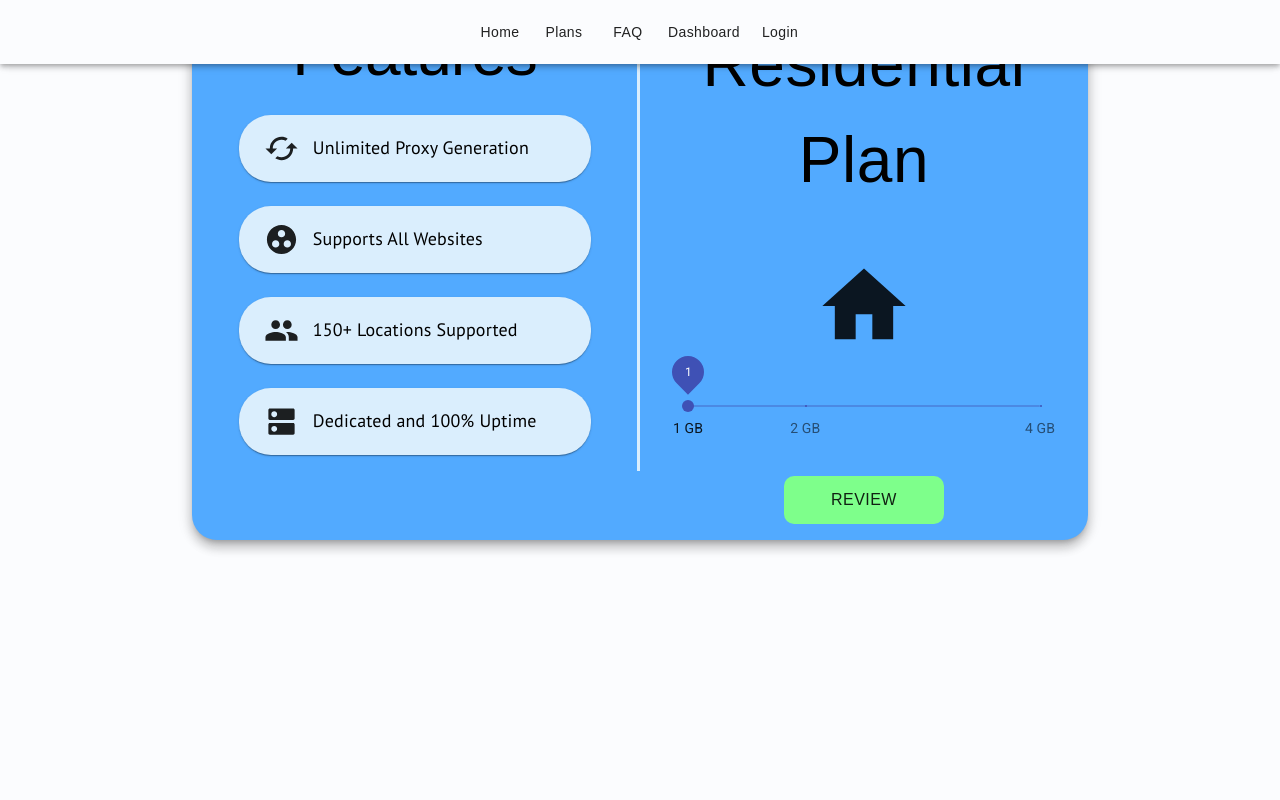
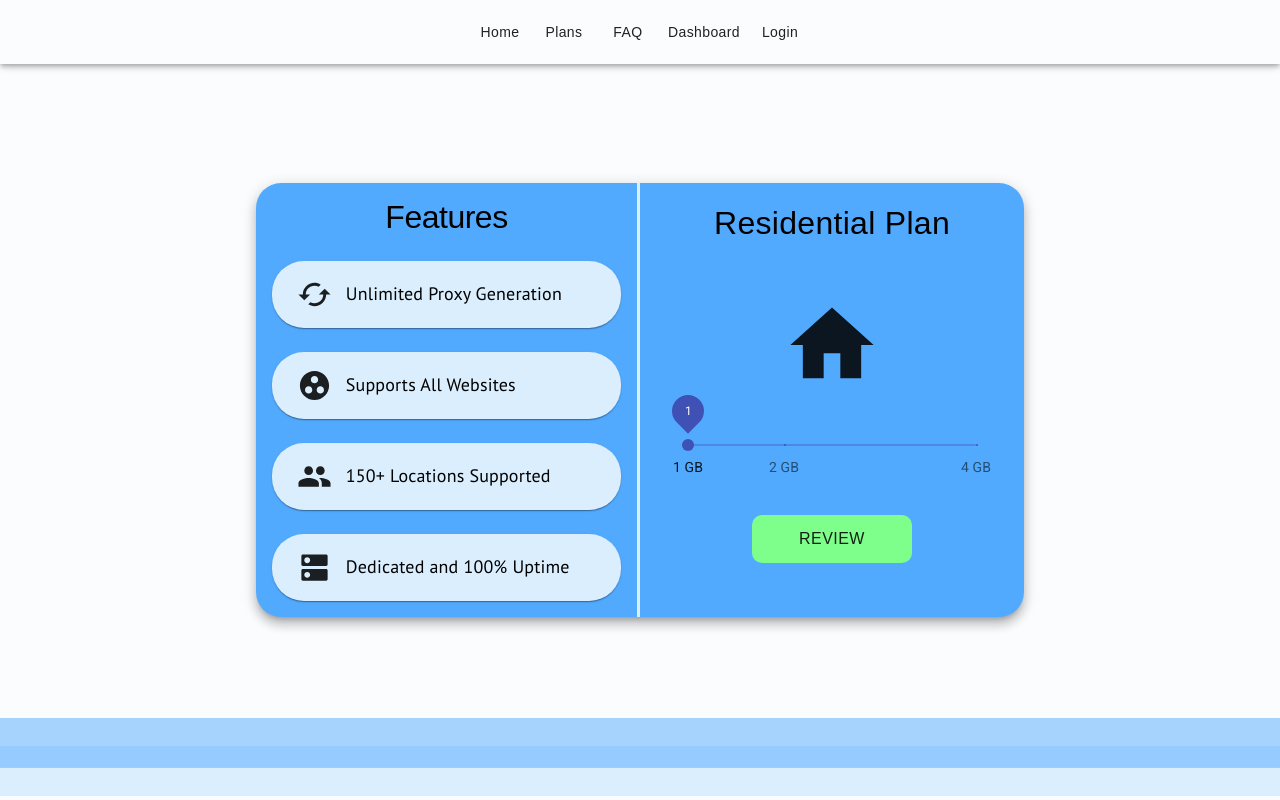
Before and after one commit to MatthewDinh419/ASAProxies, a React (Create React App) app in the folder frontend/: page /plans in a window 1280 px wide. Built offline with nearby package versions, Linux system fonts and the light colour scheme; a web font is replaced by a local one; what react-stripe-elements would draw is missing.

Commit message:
Finished UI of plans page

```diff
--- a/frontend/src/components/PlansPage.js
+++ b/frontend/src/components/PlansPage.js
@@ -12,6 +12,7 @@ import DialogContentText from "@material-ui/core/DialogContentText";
 import DialogTitle from "@material-ui/core/DialogTitle";
 import TextField from "@material-ui/core/TextField";
 import KeyboardArrowRightIcon from "@material-ui/icons/KeyboardArrowRight";
+import PlanDecoration from "../../assets/plan_decoration.svg";
 import axios from "axios";
 import Typography from "@material-ui/core/Typography";
 import CachedIcon from "@material-ui/icons/Cached";
@@ -20,6 +21,9 @@ import GroupIcon from "@material-ui/icons/Group";
 import DnsIcon from "@material-ui/icons/Dns";
 import HomeIcon from "@material-ui/icons/Home";
 import Slider from "@material-ui/core/Slider";
+import Fade from "@material-ui/core/Fade";
+import Zoom from "@material-ui/core/Zoom";
+import Slide from "@material-ui/core/Slide";
 
 class PlansPage extends React.Component {
   constructor(props) {
@@ -297,6 +301,15 @@ class PlansPage extends React.Component {
               </Grid>
             </Grid>
           </Card>
+          <Slide direction="right" in={true} timeout={1100}>
+            <div className={classes.decorationDivStyle}>
+              <img
+                className={classes.decorationStyle}
+                src={PlanDecoration}
+                alt="plan_decoration"
+              />
+            </div>
+          </Slide>
         </div>
       </div>
     );
--- a/frontend/src/nav.js
+++ b/frontend/src/nav.js
@@ -30,12 +30,10 @@ function Nav(props) {
 
   const handleMenu = (event) => {
     setAnchorEl(event.currentTarget);
-    // this.setState({open: true});
   };
 
   const handleClose = () => {
     setAnchorEl(null);
-    // this.setState({open: false});
   };
   return (
     <div>
--- a/frontend/src/styling/plans.js
+++ b/frontend/src/styling/plans.js
@@ -1,9 +1,16 @@
 export const useStyles = (theme) => ({
   // Container, div styles
+  toolbar: theme.mixins.toolbar,
   plansContainerStyle: {
+    position: "relative",
     display: "flex",
     justifyContent: "center",
     textAlign: "center",
+    height: "100vh",
+    alignItems: "center",
+    [theme.breakpoints.down("sm")]: {
+      padding: "8rem 0rem 6rem 0rem",
+    },
   },
   gridContainerStyle: {
     textAlign: "center",
@@ -15,23 +22,26 @@ export const useStyles = (theme) => ({
   buttonGridStyle: {
     padding: "2rem 0rem 0rem 0rem",
   },
+  decorationDivStyle: {
+    position: "absolute",
+    bottom: 0,
+  },
   // Components Style
   cardStyle: {
     position: "relative",
     backgroundColor: "#52AAFF",
     borderRadius: 25,
-    width: "60%",
-    [theme.breakpoints.down("md")]: {
+    [theme.breakpoints.down("sm")]: {
       width: "90%",
-      marginTop: "40%",
     },
     [theme.breakpoints.between("md", "lg")]: {
       width: "70%",
-      marginTop: "20%",
     },
     [theme.breakpoints.between("lg", "xl")]: {
-      width: "70%",
-      marginTop: "0%",
+      width: "60%",
+    },
+    [theme.breakpoints.up("xl")]: {
+      width: "50%",
     },
   },
   featuresCardStyle: {
@@ -55,8 +65,11 @@ export const useStyles = (theme) => ({
     [theme.breakpoints.down("sm")]: {
       borderBottom: ".2rem solid #DAEEFD",
     },
-    [theme.breakpoints.between("md", "lg")]: {
+    [theme.breakpoints.between("md", "xl")]: {
       borderRight: ".2rem solid #DAEEFD",
+    },
+    [theme.breakpoints.up("xl")]: {
+      padding: "1rem 0rem 1rem 0rem",
     },
   },
   ResiDivStyle: {
@@ -83,6 +96,10 @@ export const useStyles = (theme) => ({
     height: "3rem",
     borderRadius: "10px",
   },
+  decorationStyle: {
+    height: "auto",
+    width: "100vw",
+  },
   // Typography Style
   headerStyle: {
     color: "black",
@@ -93,19 +110,16 @@ export const useStyles = (theme) => ({
     [theme.breakpoints.between("md", "lg")]: {
       fontSize: "2.5vw",
     },
-    [theme.breakpoints.between("lg", "xl")]: {
-      fontSize: "5vw",
-    },
     [theme.breakpoints.up("xl")]: {
-      fontSize: "4.3vw",
+      fontSize: "2vw",
     },
   },
   featuresTextStyle: {
-    fontSize: "18px",
+    fontSize: "16px",
     color: "black",
     fontFamily: `"PT Sans",sans-serif`,
-    [theme.breakpoints.down("sm")]: {
-      fontSize: "16px",
+    [theme.breakpoints.up("lg")]: {
+      fontSize: "18px",
     },
   },
 });
```
Also changed, not shown: frontend/src/App.js (+9 -3 lines), frontend/assets/plan_decoration.svg (added).
